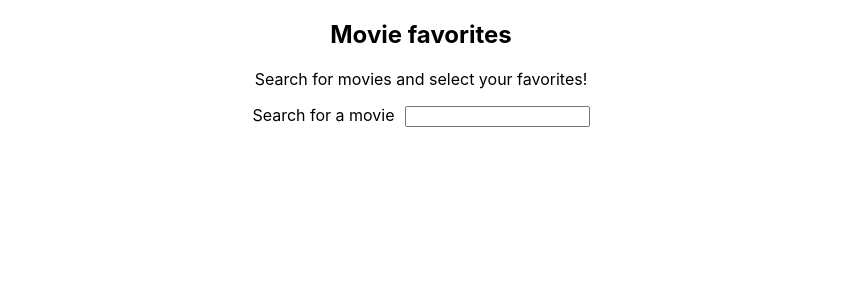
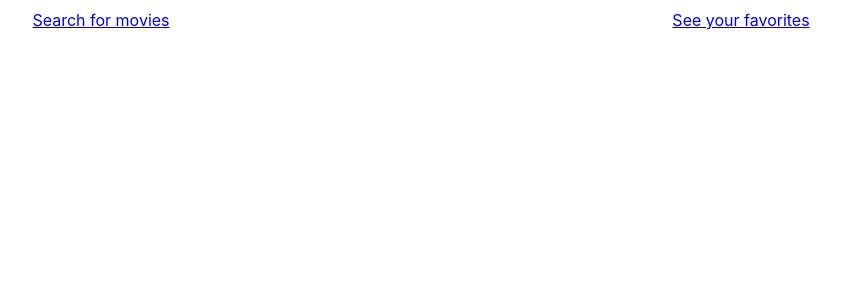
Before and after one commit to seemaullal/movie-favorites, a React (Create React App) app: page / in a window 1280 px wide. Shown: the top 300 px of the page, without its empty margins (219-1060 px from the left). Built offline with nearby package versions, Linux system fonts and the light colour scheme.

Commit message:
basic routing

```diff
--- a/src/App.css
+++ b/src/App.css
@@ -39,3 +39,20 @@
   cursor: pointer;
   justify-self: center;
 }
+
+.nav {
+  padding: 0;
+  margin: 0;
+  position: absolute;
+  top: 0;
+  height: 40px;
+  width: 100%;
+  display: flex;
+}
+
+.nav li {
+  text-align: center;
+  flex: 1;
+  list-style-type: none;
+  padding: 10px;
+}
--- a/src/App.js
+++ b/src/App.js
@@ -1,8 +1,28 @@
+import { BrowserRouter, Switch, Route, Link } from "react-router-dom";
 import "./App.css";
 import FavoriteMovies from "./components/FavoriteMovies";
 
 function App() {
-  return <FavoriteMovies />;
+  return (
+    <BrowserRouter>
+      <ul className="nav">
+        <li>
+          <Link to="/movies">Search for movies</Link>
+        </li>
+        <li>
+          <Link to="/favorites">See your favorites</Link>
+        </li>
+      </ul>
+      <Switch>
+        <Route path="/movies">
+          <FavoriteMovies />
+        </Route>
+        <Route path="/favorites">
+          <h2>Your faves</h2>
+        </Route>
+      </Switch>
+    </BrowserRouter>
+  );
 }
 
 export default App;
```
